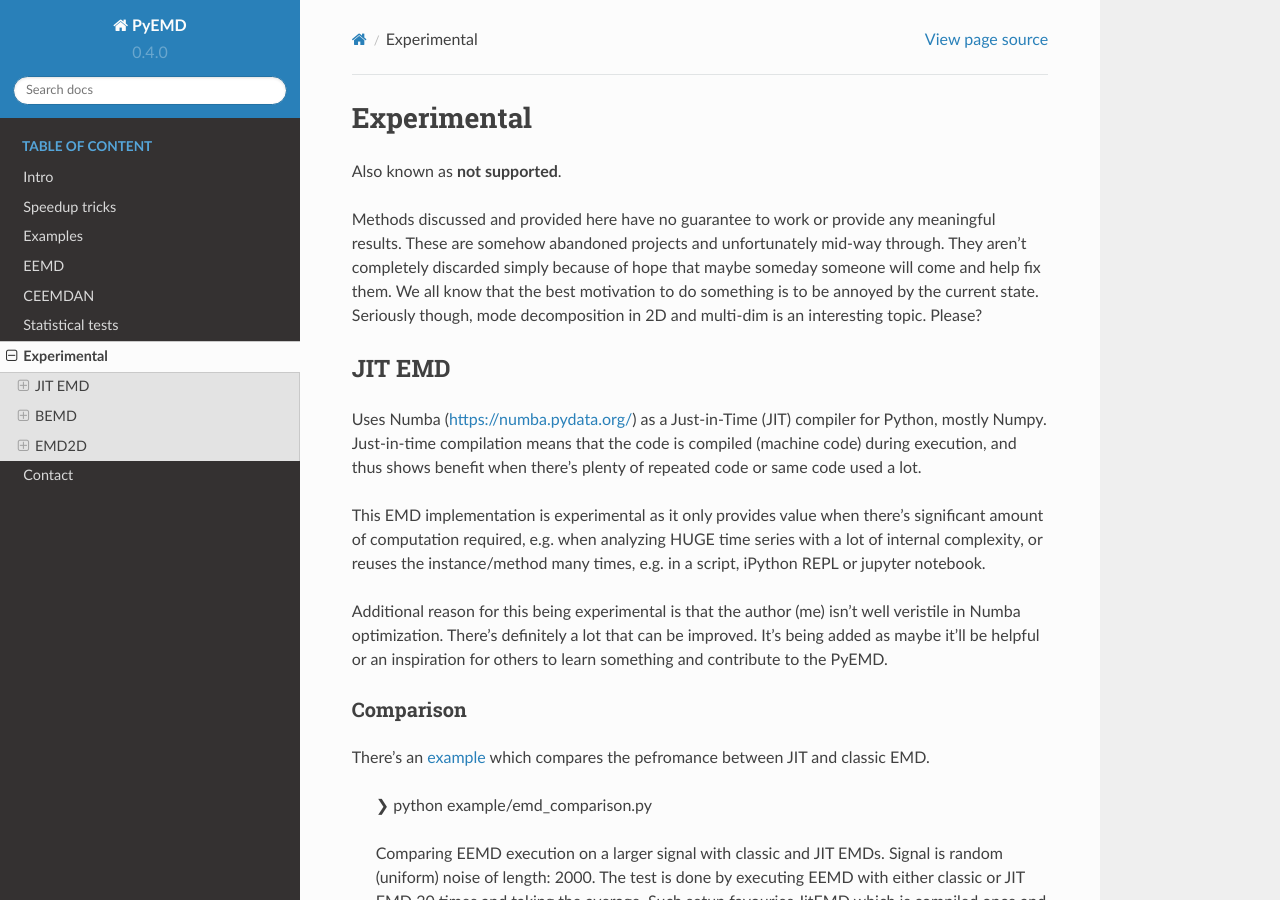
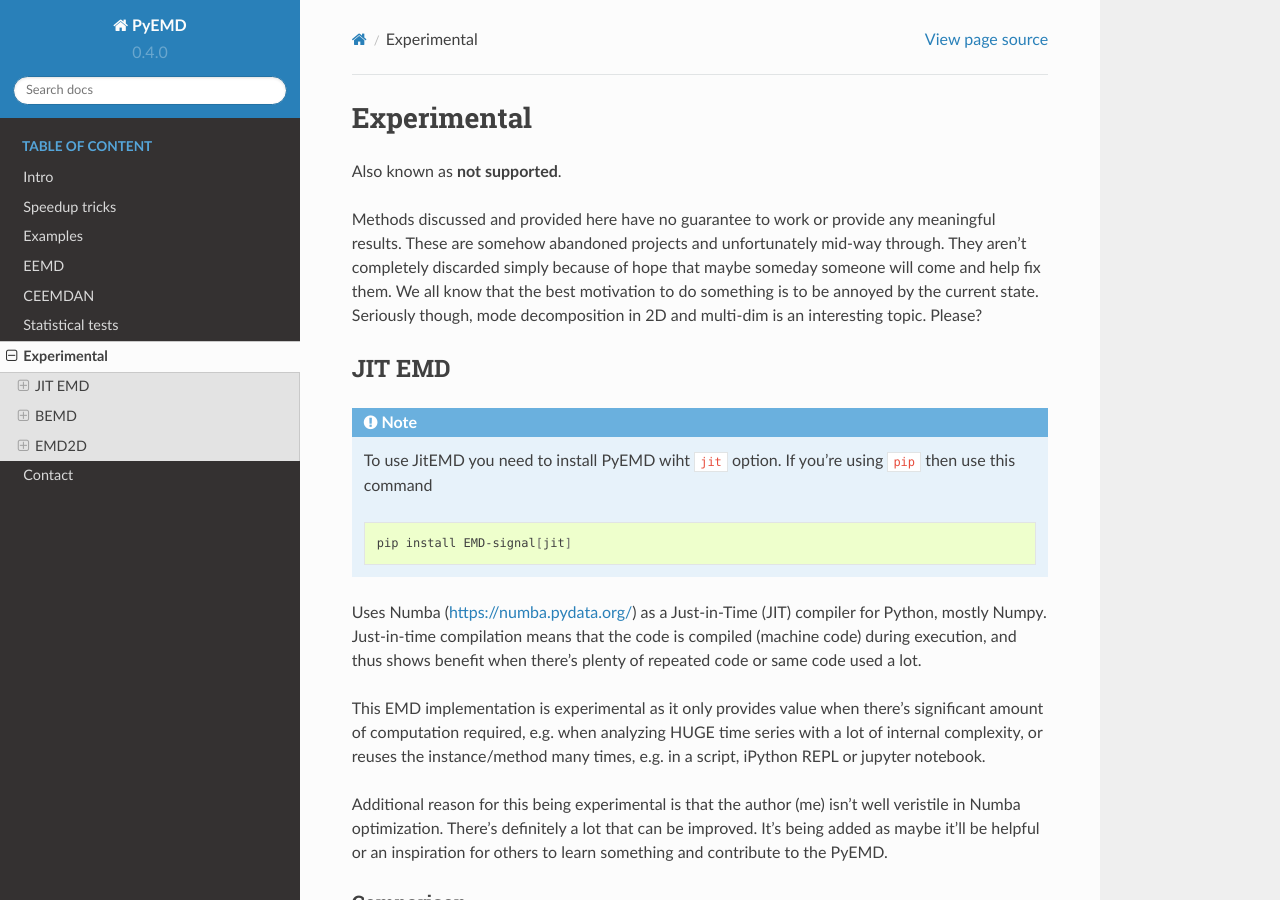
Before and after one commit to laszukdawid/PyEMD, a Sphinx documentation site: the page built from doc/experimental.rst, in a window 1280 px wide and 900 px high. Built offline with Sphinx 7.4.7 and the Read the Docs theme 2.0.0, drawn with Linux system fonts in a browser that asks for light colours; pages that are not in the unit, such as notebooks, are missing from menus.

Commit message:
Add Numba as dependency and mention how to install

```diff
--- a/doc/experimental.rst
+++ b/doc/experimental.rst
@@ -11,6 +11,14 @@
 
 JIT EMD
 -------
+.. note::
+
+    To use JitEMD you need to install PyEMD wiht ``jit`` option.
+    If you're using ``pip`` then use this command
+
+    .. code:: shell
+
+        pip install EMD-signal[jit]
 
 Uses Numba (https://numba.pydata.org/) as a Just-in-Time (JIT)
 compiler for Python, mostly Numpy. Just-in-time compilation means that
--- a/setup.cfg
+++ b/setup.cfg
@@ -31,6 +31,8 @@
     sphinx
     sphinx_rtd_theme
     numpydoc
+jit =
+    numba==0.56.*
 dev =
     pycodestyle==2.8.*
     black==21.10b0
```
Also changed, not shown: README.md (+3 -0 lines).
